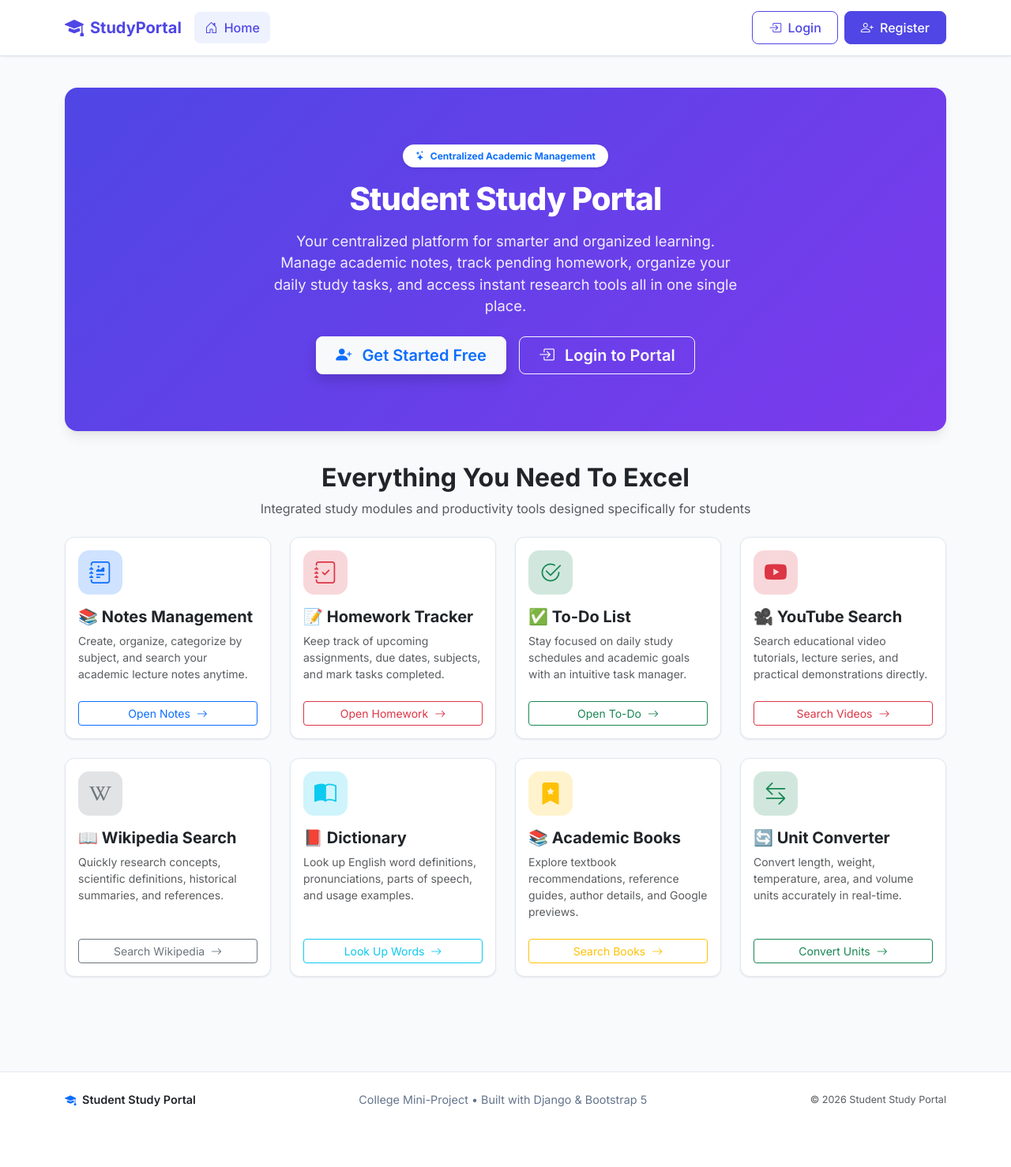
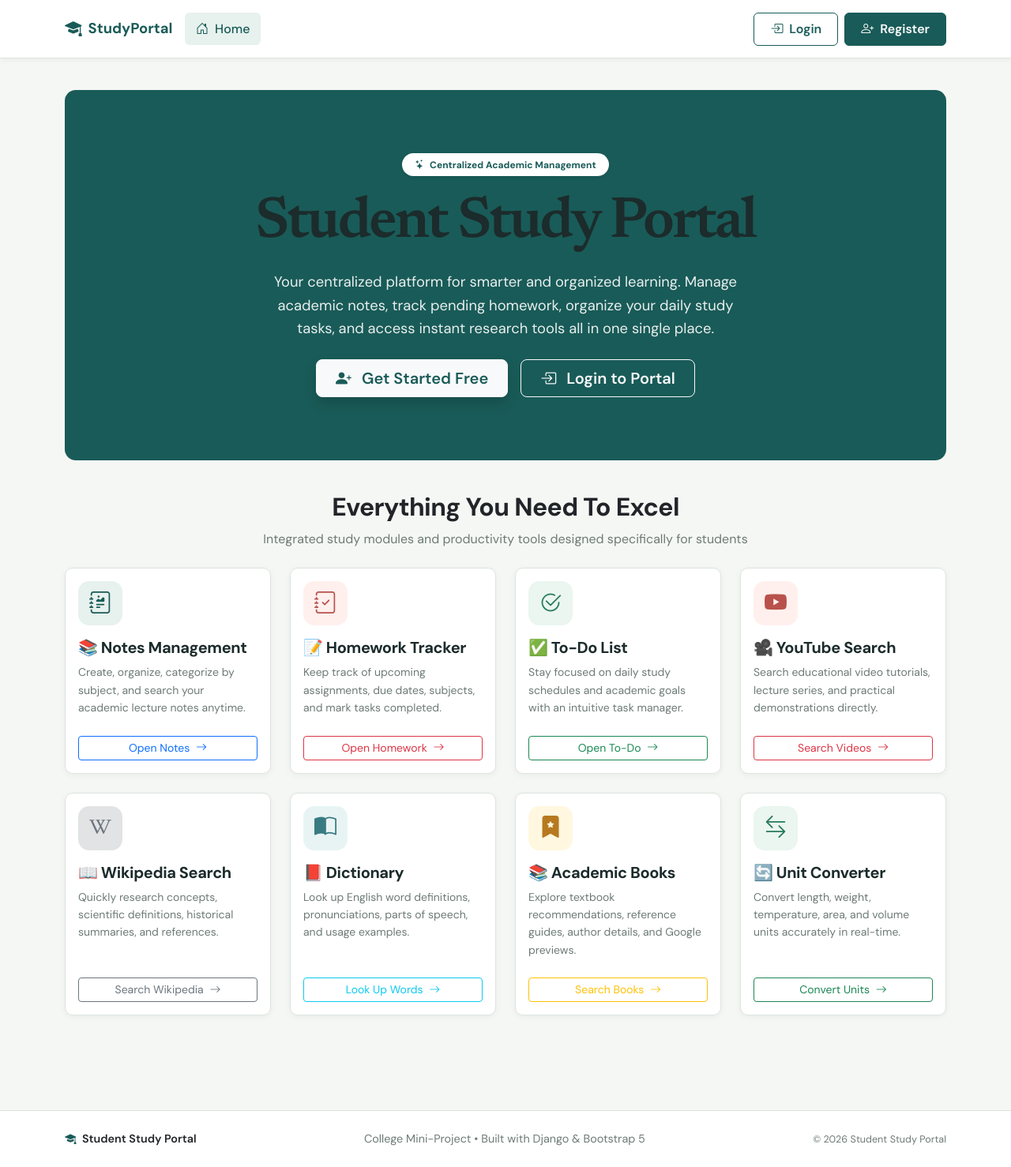
Before and after one commit to Bhavika9999/studyportal, a Django app: page / in a window 1280 px wide. Shown: the whole page at 79% size. Before the commit the page ends 1402 px from the top, so only its background shows below. Run offline with Django 5.2, Linux system fonts and the light colour scheme.

Commit message:
Update styles and fonts for improved design and user experience

```diff
--- a/static/css/style.css
+++ b/static/css/style.css
@@ -1,43 +1,61 @@
 /* ===================================================
    Student Study Portal - Main Stylesheet
-   Modern, Clean, Student-Friendly Design
 =================================================== */
 
 :root {
-    --primary-color: #4f46e5;
-    --primary-hover: #4338ca;
-    --primary-light: #eef2ff;
-    --secondary-color: #06b6d4;
-    --secondary-light: #ecfeff;
-    --success-color: #10b981;
-    --success-light: #ecfdf5;
-    --warning-color: #f59e0b;
-    --warning-light: #fffbeb;
-    --danger-color: #ef4444;
-    --danger-light: #fef2f2;
-    --dark-color: #1e293b;
-    --light-bg: #f8fafc;
+    --primary-color: #195b58;
+    --primary-hover: #124542;
+    --primary-light: #e7f1ee;
+    --secondary-color: #c56b3f;
+    --secondary-light: #fff0e8;
+    --success-color: #287a5b;
+    --success-light: #eaf6ef;
+    --warning-color: #b7791f;
+    --warning-light: #fff7df;
+    --danger-color: #b9524c;
+    --danger-light: #fff0ee;
+    --dark-color: #1c2b2b;
+    --light-bg: #f5f7f4;
     --card-bg: #ffffff;
-    --border-color: #e2e8f0;
-    --text-muted: #64748b;
-    --text-main: #1e293b;
-    --radius-sm: 8px;
-    --radius-md: 12px;
-    --radius-lg: 16px;
-    --shadow-sm: 0 1px 3px rgba(0, 0, 0, 0.05), 0 1px 2px rgba(0, 0, 0, 0.04);
-    --shadow-md: 0 4px 6px -1px rgba(0, 0, 0, 0.07), 0 2px 4px -1px rgba(0, 0, 0, 0.04);
-    --shadow-lg: 0 10px 15px -3px rgba(0, 0, 0, 0.08), 0 4px 6px -2px rgba(0, 0, 0, 0.04);
-    --shadow-hover: 0 12px 20px -3px rgba(79, 70, 229, 0.15), 0 6px 8px -2px rgba(79, 70, 229, 0.08);
+    --border-color: #dce5df;
+    --text-muted: #6d7b77;
+    --text-main: #263635;
+    --radius-sm: 6px;
+    --radius-md: 10px;
+    --radius-lg: 14px;
+    --shadow-sm: 0 2px 8px rgba(28, 43, 43, 0.05);
+    --shadow-md: 0 10px 24px rgba(28, 43, 43, 0.08);
+    --shadow-hover: 0 14px 28px rgba(28, 43, 43, 0.12);
 }
 
 body {
-    font-family: 'Inter', system-ui, -apple-system, BlinkMacSystemFont, 'Segoe UI', Roboto, Oxygen, Ubuntu, Cantarell, sans-serif;
-    background-color: var(--light-bg);
+    font-family: 'DM Sans', sans-serif;
+    background: var(--light-bg);
     color: var(--text-main);
+    line-height: 1.6;
     min-height: 100vh;
     display: flex;
     flex-direction: column;
 }
+
+h1, h2, h3, h4, h5, h6 {
+    color: var(--dark-color);
+    letter-spacing: -0.02em;
+}
+
+a { transition: color 0.2s ease, border-color 0.2s ease, background-color 0.2s ease, transform 0.2s ease; }
+
+.text-primary { color: var(--primary-color) !important; }
+.text-danger { color: var(--danger-color) !important; }
+.text-success { color: var(--success-color) !important; }
+.text-warning { color: var(--warning-color) !important; }
+.text-info { color: #397b82 !important; }
+.text-muted { color: var(--text-muted) !important; }
+.bg-primary-subtle { background-color: var(--primary-light) !important; }
+.bg-danger-subtle { background-color: var(--danger-light) !important; }
+.bg-success-subtle { background-color: var(--success-light) !important; }
+.bg-warning-subtle { background-color: var(--warning-light) !important; }
+.bg-info-subtle { background-color: #e8f4f4 !important; }
 
 main {
     flex: 1 0 auto;
@@ -48,12 +66,12 @@ main {
     background: #ffffff;
     border-bottom: 1px solid var(--border-color);
     box-shadow: var(--shadow-sm);
-    padding: 0.75rem 1rem;
+    padding: 0.9rem 1rem;
 }
 
 .navbar-brand {
     font-weight: 700;
-    font-size: 1.25rem;
+    font-size: 1.15rem;
     color: var(--primary-color) !important;
     display: flex;
     align-items: center;
@@ -61,7 +79,7 @@ main {
 }
 
 .navbar-brand i {
-    font-size: 1.5rem;
+    font-size: 1.35rem;
 }
 
 .nav-link {
@@ -132,18 +163,19 @@ main {
 
 /* Hero Section */
 .hero-section {
-    background: linear-gradient(135deg, #4f46e5 0%, #7c3aed 100%);
+    background: var(--primary-color);
     color: #ffffff;
     border-radius: var(--radius-lg);
-    padding: 3.5rem 2rem;
+    padding: 4rem 2rem;
     margin-bottom: 2.5rem;
     box-shadow: var(--shadow-lg);
 }
 
 .hero-title {
-    font-weight: 800;
-    font-size: 2.5rem;
-    letter-spacing: -0.02em;
+    font-family: 'Newsreader', Georgia, serif;
+    font-weight: 600;
+    font-size: clamp(2.4rem, 6vw, 4.6rem);
+    letter-spacing: -0.04em;
 }
 
 .hero-subtitle {
@@ -169,7 +201,7 @@ main {
     background-color: var(--primary-color);
     border-color: var(--primary-color);
     color: #ffffff;
-    font-weight: 500;
+    font-weight: 600;
     border-radius: var(--radius-sm);
     padding: 0.5rem 1.25rem;
     transition: all 0.2s ease;
@@ -184,7 +216,7 @@ main {
 .btn-outline-custom {
     border: 1px solid var(--primary-color);
     color: var(--primary-color);
-    font-weight: 500;
+    font-weight: 600;
     border-radius: var(--radius-sm);
     padding: 0.5rem 1.25rem;
     transition: all 0.2s ease;
--- a/templates/base.html
+++ b/templates/base.html
@@ -9,7 +9,7 @@
     <!-- Google Fonts -->
     <link rel="preconnect" href="https://fonts.googleapis.com">
     <link rel="preconnect" href="https://fonts.gstatic.com" crossorigin>
-    <link href="https://fonts.googleapis.com/css2?family=Inter:wght@300;400;500;600;700;800&display=swap" rel="stylesheet">
+    <link href="https://fonts.googleapis.com/css2?family=DM+Sans:wght@400;500;600;700&family=Newsreader:opsz,wght@6..72,500;6..72,600&display=swap" rel="stylesheet">
 
     <!-- Bootstrap 5 CSS -->
     <link href="https://cdn.jsdelivr.net/npm/bootstrap@5.3.3/dist/css/bootstrap.min.css" rel="stylesheet" integrity="sha384-QWTKZyjpPEjISv5WaRU9OFeRpok6YctnYmDr5pNlyT2bRjXh0JMhjY6hW+ALEwIH" crossorigin="anonymous">
@@ -108,7 +108,7 @@
                     {% if user.is_authenticated %}
                     <li class="nav-item dropdown">
                         <a class="nav-link dropdown-toggle d-flex align-items-center gap-2" href="#" id="userDropdown" role="button" data-bs-toggle="dropdown" aria-expanded="false">
-                            <div class="rounded-circle bg-primary text-white d-flex align-items-center justify-content-center" style="width: 32px; height: 32px; font-weight: 600; font-size: 0.85rem;">
+                            <div class="user-avatar">
                                 {{ user.username|make_list|first|upper }}
                             </div>
                             <span class="fw-semibold">{{ user.username }}</span>
```
Also changed, not shown: other parts of static/css/style.css (+49 -9 lines), db.sqlite3.
